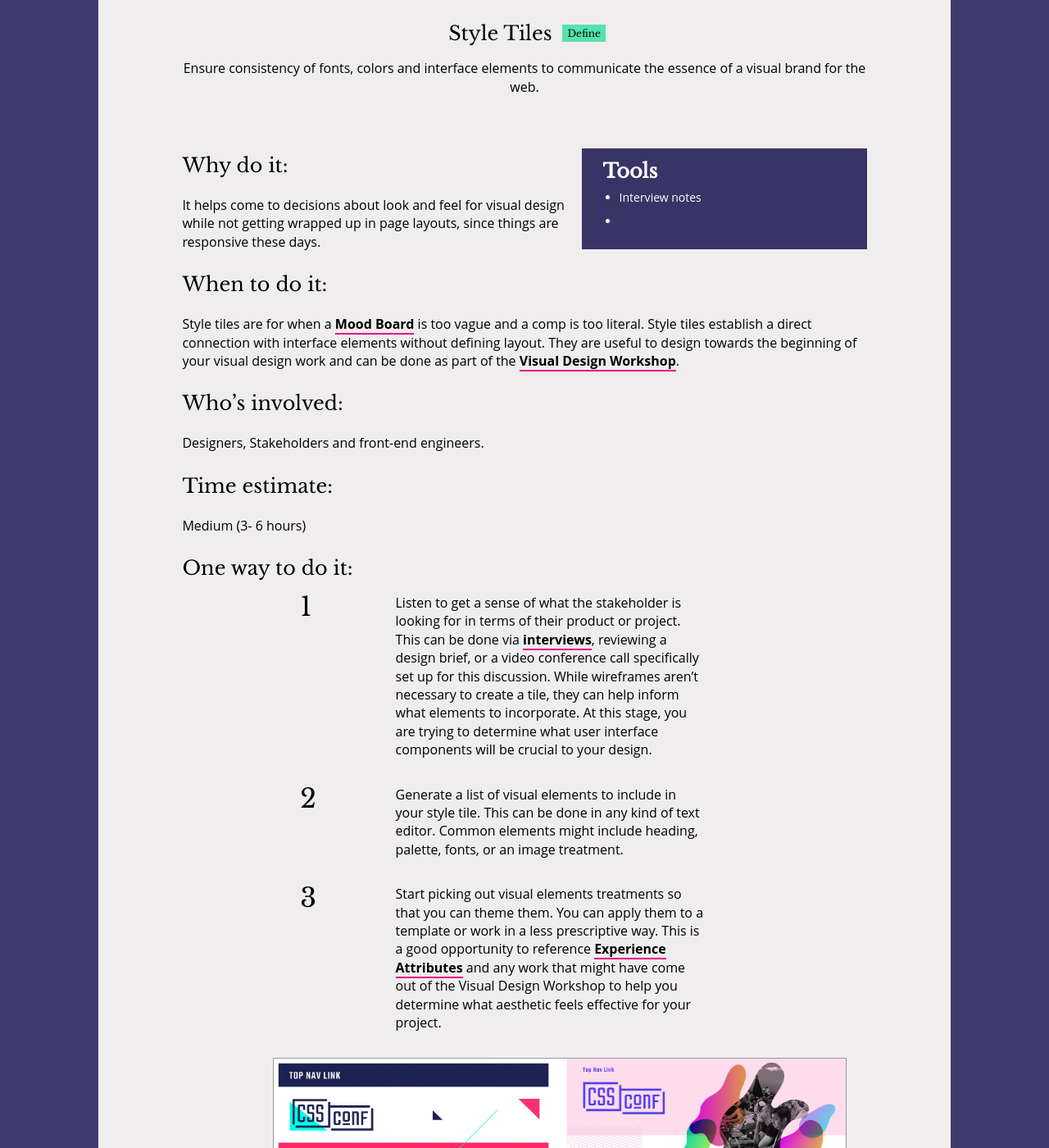
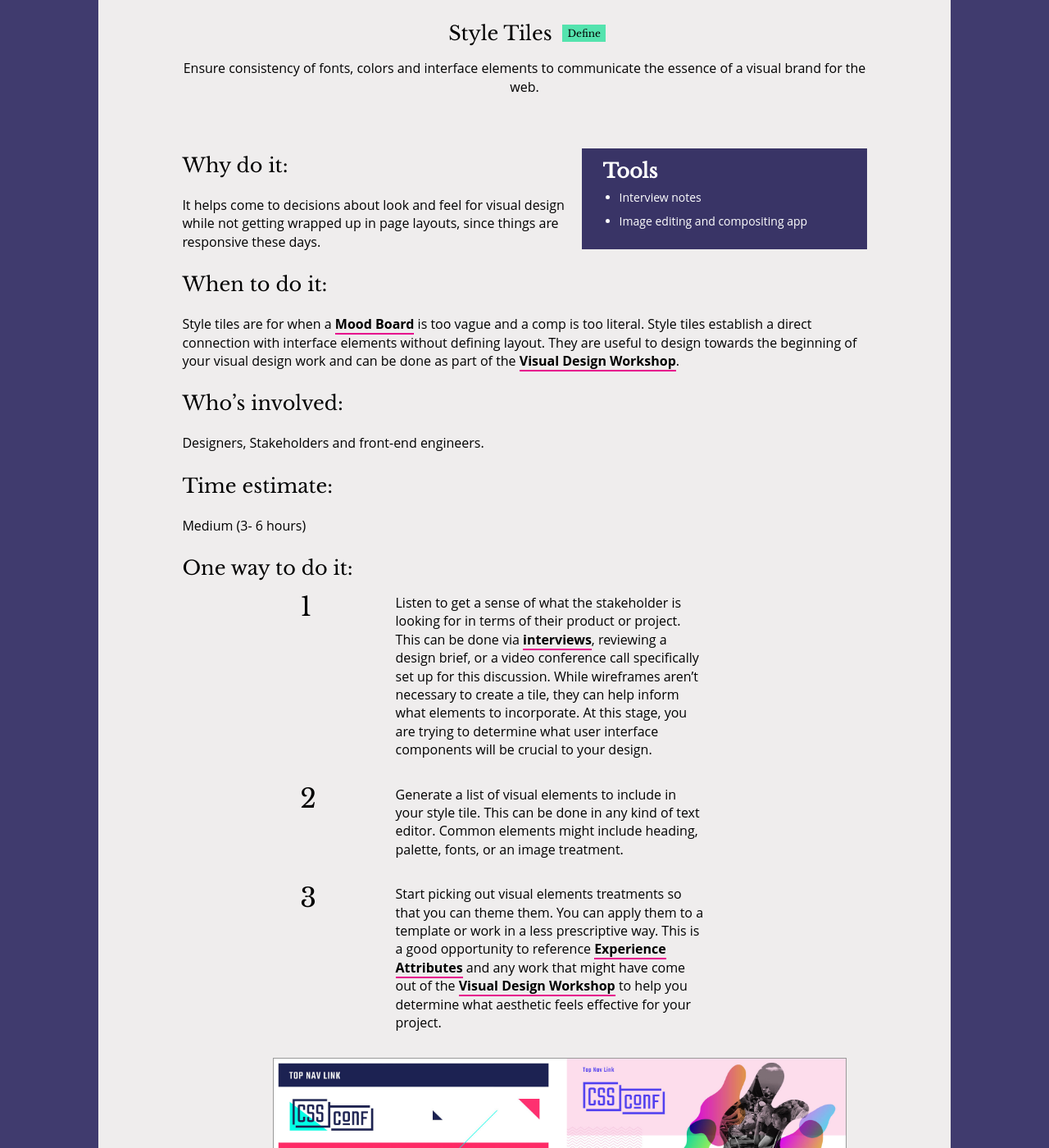
Before and after one commit to open-design-kit/opendesignkit, a Jekyll site: the page built from _methods/Style-Tiles.md, in a window 1280 px wide and 1400 px high, scrolled down 203 px. Shown: the whole window at 82% size. Built offline with Jekyll 4.4.1, drawn with Linux system fonts in a browser that asks for light colours; some of the changed lines change nothing that is shown.

Commit message:
updated style tile tools

```diff
--- a/_methods/Style-Tiles.md
+++ b/_methods/Style-Tiles.md
@@ -6,7 +6,7 @@ category: define
 teaser: Ensure consistency of fonts, colors and interface elements to communicate the essence of a visual brand for the web.
 tools:
  - Interview notes
- -
+ - Image editing and compositing app
 ---
 
 ## Why do it:
@@ -32,7 +32,7 @@ Medium (3- 6 hours)
 
 2. Generate a list of visual elements to include in your style tile. This can be done in any kind of text editor. Common elements might include heading, palette, fonts, or an image treatment.
 
-3. Start picking out visual elements treatments so that you can theme them. You can apply them to a template or work in a less prescriptive way. This is a good opportunity to reference [Experience Attributes](/methods/experience-attributes/) and any work that might have come out of the Visual Design Workshop to help you determine what aesthetic feels effective for your project.
+3. Start picking out visual elements treatments so that you can theme them. You can apply them to a template or work in a less prescriptive way. This is a good opportunity to reference [Experience Attributes](/methods/experience-attributes/) and any work that might have come out of the [Visual Design Workshop](/methods/visual-design-workshop/) to help you determine what aesthetic feels effective for your project.
 ![human spectrogram image](/img/methods/style-tiles/cssconf-style-tile.jpg)
 
 4. Ask for [feedback](/methods/feedback-session/) and iterate on the tile. Make sure that you validate that you are styling the appropriate and most common elements in the design.
```
